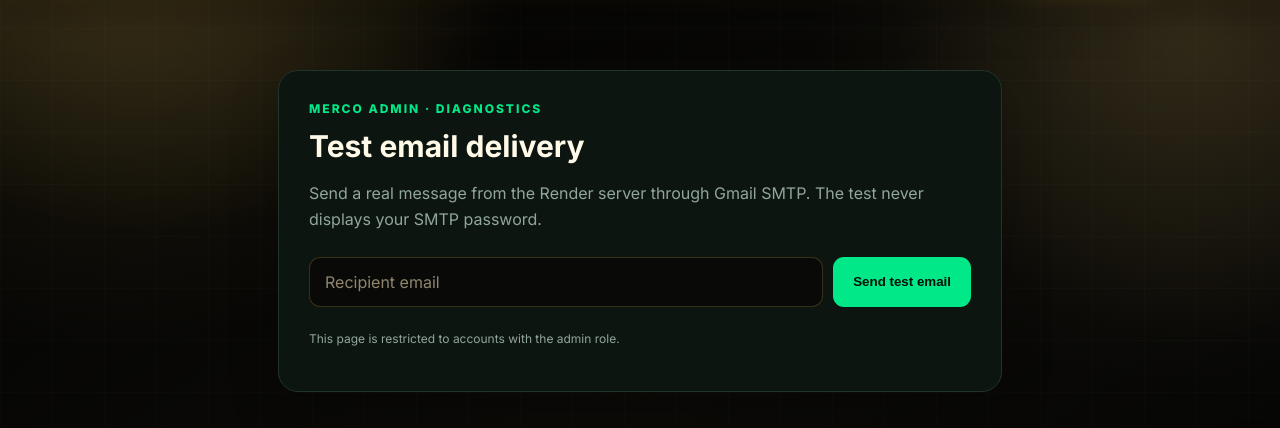
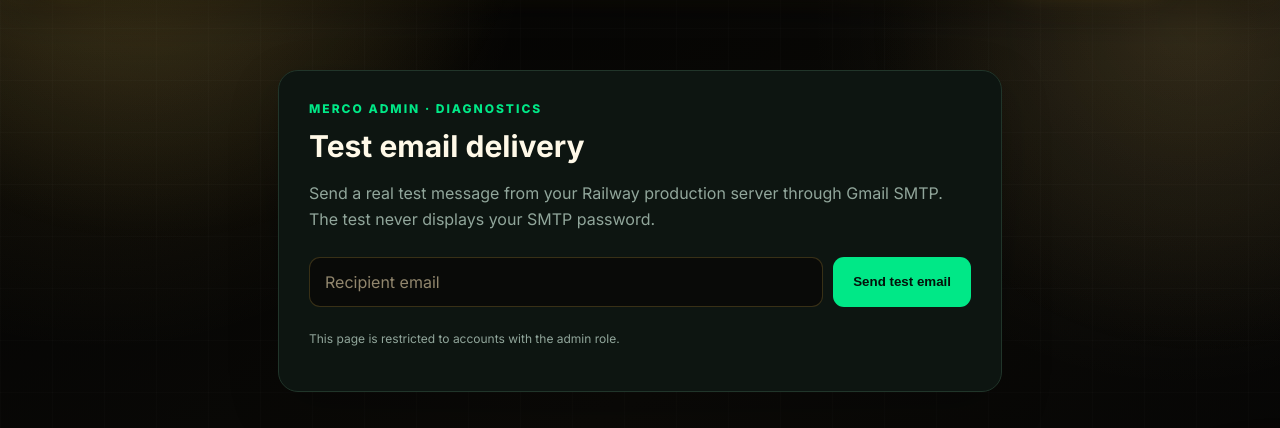
Before and after one commit to Lordave111/Maximise, a Python web app: template templates/admin_email_test.html in a window 1280 px wide. Shown: the part 76-504 px from the top of the page. Run offline with Jinja, Linux system fonts and the light colour scheme; the template is opened without the code that fills it, so the values that code supplies are empty; some libraries are stand-ins or nearby versions.

Commit message:
Clarify email test runs on Railway

```diff
--- a/templates/admin_email_test.html
+++ b/templates/admin_email_test.html
@@ -9,7 +9,7 @@
   <div class="email-card">
     <div class="eyebrow">Merco Admin · Diagnostics</div>
     <h1>Test email delivery</h1>
-    <p>Send a real message from the Render server through Gmail SMTP. The test never displays your SMTP password.</p>
+    <p>Send a real test message from your Railway production server through Gmail SMTP. The test never displays your SMTP password.</p>
     <form method="post" class="email-form">
       <input type="email" name="recipient" value="{{ recipient }}" placeholder="Recipient email" required>
       <button type="submit">Send test email</button>
```
